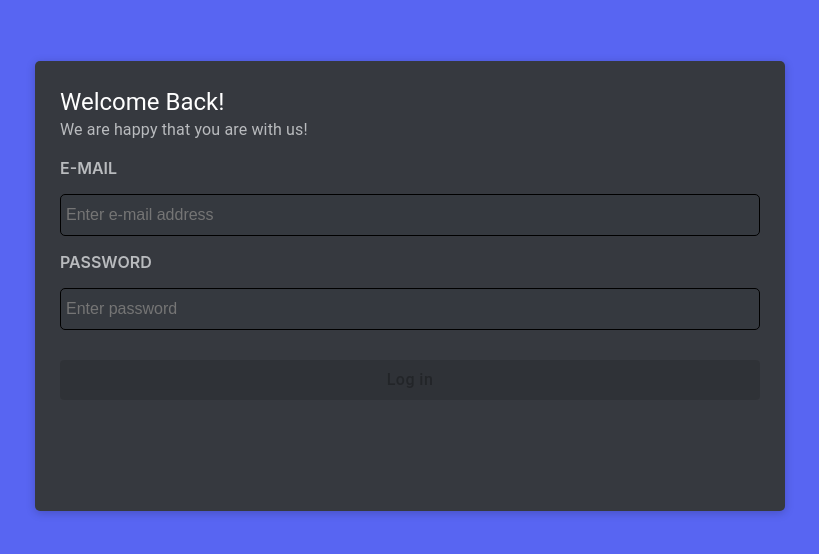
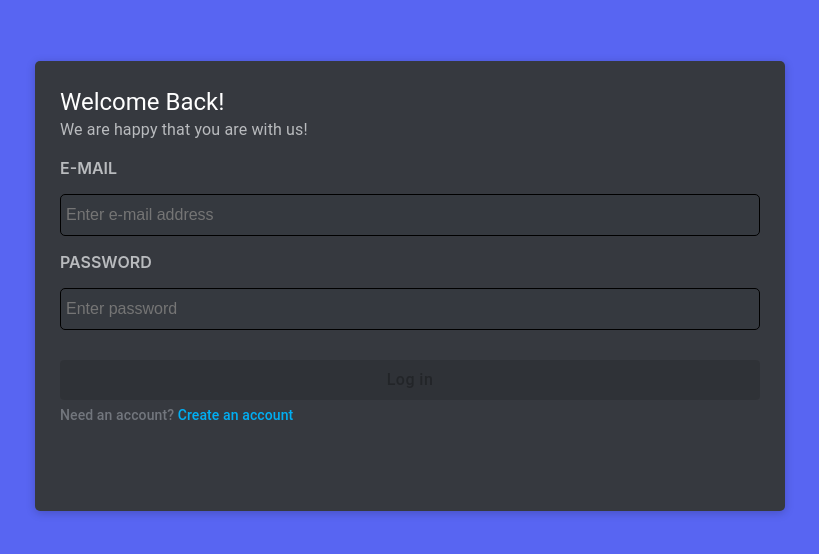
Before and after one commit to dtslab/mern-discord-webrtc, a React (Create React App) app in the folder frontend/: page /login in a window 1280 px wide. Shown: the part 114-668 px from the top of the page, without its empty margins (230-1049 px from the left). Built offline with nearby package versions, Linux system fonts and the light colour scheme.

Commit message:
3-12: Creating Redirect Component - finish

```diff
--- a/frontend/src/authPages/LoginPage/LoginPageFooter.js
+++ b/frontend/src/authPages/LoginPage/LoginPageFooter.js
@@ -1,8 +1,16 @@
 import React from "react";
 import CustomPrimaryButton from "../../shared/components/CustomPrimaryButton";
+import RedirectInfo from "../../shared/components/RedirectInfo";
+import { useNavigate } from "react-router-dom";
 
 const LoginPageFooter = ({ handleLogin, isFormValid }) => {
+  const history = useNavigate();
+
+  const handlePushToRegisterPage = () => {
+    history.push("/register");
+  };
   return (
+    <>
       <div>
         <CustomPrimaryButton
           label="Log in"
@@ -11,6 +19,13 @@
           onClick={handleLogin}
         />
       </div>
+      <RedirectInfo
+        text="Need an account? "
+        redirectText="Create an account"
+        additionalStyles={{ marginTop: "5px" }}
+        redirectHandler={handlePushToRegisterPage}
+      />
+    </>
   );
 };
 
--- /dev/null
+++ b/frontend/src/shared/components/RedirectInfo.js
@@ -0,0 +1,29 @@
+import React from "react";
+import { Typography } from "@mui/material";
+import { styled } from "@mui/system";
+
+const RedirectText = styled("span")({
+  color: "#00AFF4",
+  fontWeight: 500,
+  cursor: "pointer",
+});
+
+const RedirectInfo = ({
+  text,
+  redirectText,
+  additionalStyles,
+  redirectHandler,
+}) => {
+  return (
+    <Typography
+      sx={{ color: "#72767d" }}
+      style={additionalStyles ? additionalStyles : {}}
+      variant="subtitle2"
+    >
+      {text}
+      <RedirectText onClick={redirectHandler}>{redirectText}</RedirectText>
+    </Typography>
+  );
+};
+
+export default RedirectInfo;
```
Lines whose indentation alone changed are shown as unchanged.
